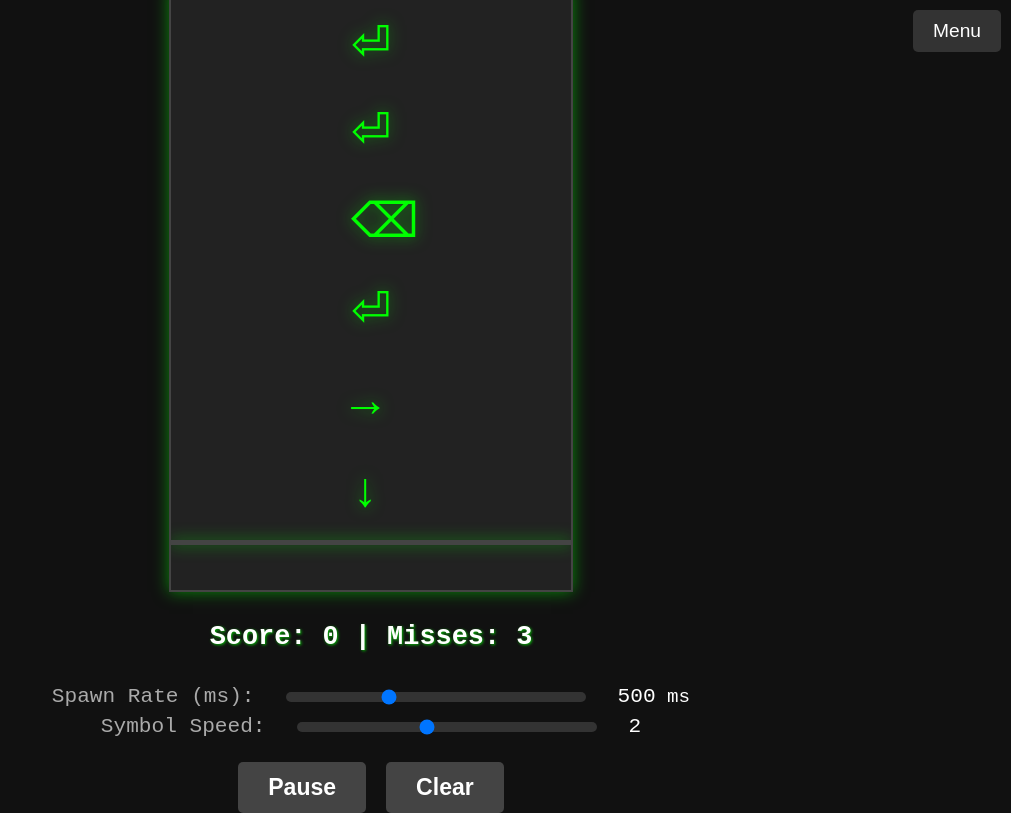
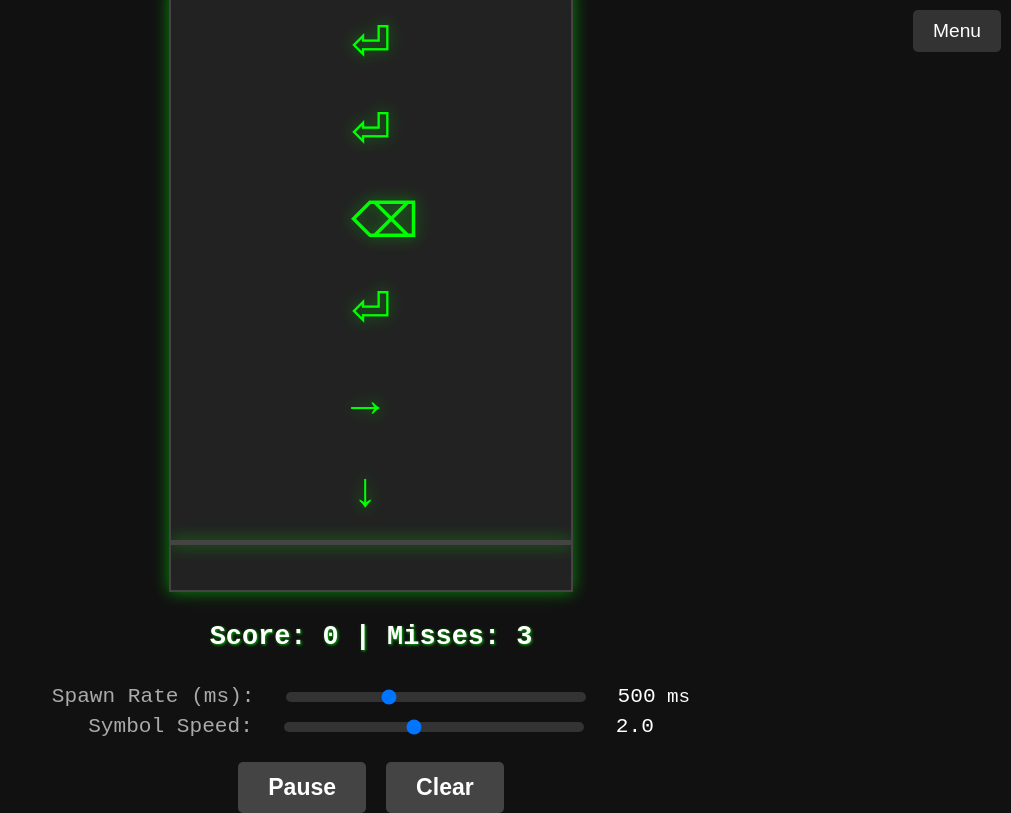
Before and after one commit to zakkayyy/hotkeyHero, a plain HTML site: page index.html in a window 1280 px wide. Shown: the whole page, without its empty margins (269-1280 px from the left). Drawn offline with Linux system fonts and the light colour scheme.

Commit message:
Fixing the sliders

```diff
--- a/index.html
+++ b/index.html
@@ -172,8 +172,8 @@
     </div>
     <div>
       <span class="slider-label">Symbol Speed:</span>
-      <input type="range" id="symbolSpeedSlider" class="slider" min="0.5" max="4" value="2" step="0.1">
-      <span id="symbolSpeedValue" class="slider-value">2</span>
+      <input type="range" id="symbolSpeedSlider" class="slider" min="0.5" max="4.0" value="2.0" step="0.1">
+      <span id="symbolSpeedValue" class="slider-value">2.0</span>
     </div>
   </div>
 
```
